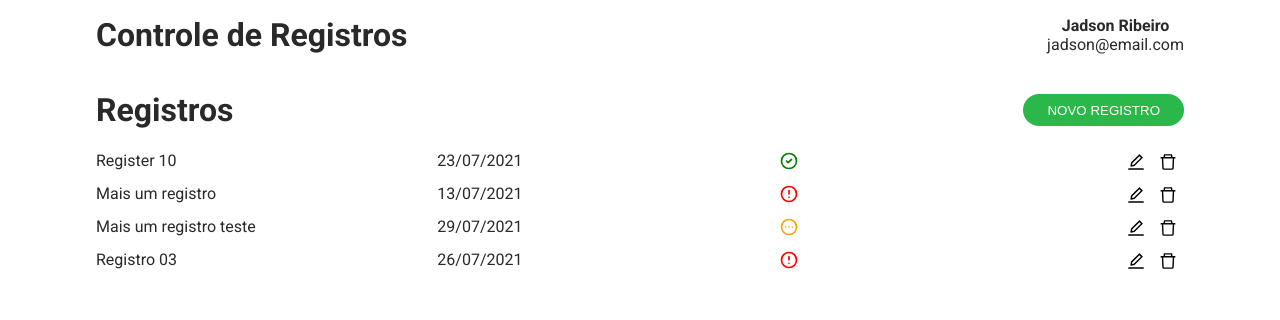
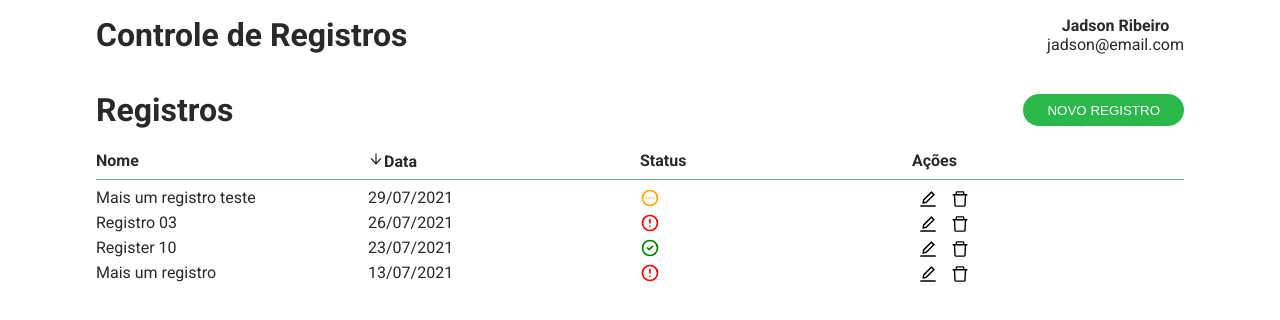
Before and after one commit to JadsonRibeiro/challenge-vix, a Next.js app: page /registers in a window 1280 px wide. Shown: the top 320 px of the page. Built offline with nearby package versions, Linux system fonts and the light colour scheme; data requests are answered from the project's data file.

Commit message:
Ordering registers

```diff
--- a/src/pages/index.tsx
+++ b/src/pages/index.tsx
@@ -1,8 +1,6 @@
-import styles from '../styles/Home.module.css'
-
 export default function Home() {
   return (
-    <div className={styles.container}>
+    <div>
       <h1>Hello World</h1>
     </div>
   )
--- a/src/pages/registers/index.tsx
+++ b/src/pages/registers/index.tsx
@@ -1,7 +1,7 @@
 import { GetServerSideProps } from "next";
 import Link from "next/link";
 import { useState } from "react";
-import { AiOutlineDelete, AiOutlineEdit } from "react-icons/ai"
+import { AiOutlineDelete, AiOutlineEdit, AiOutlineArrowDown, AiOutlineArrowUp } from "react-icons/ai"
 import { HiOutlineDotsCircleHorizontal, HiOutlineExclamationCircle, HiOutlineCheckCircle } from "react-icons/hi"
 
 import { Button } from "../../components/Button";
@@ -11,7 +11,7 @@ import { api } from "../../services/api";
 
 import { Register } from "../../types";
 
-import styles from "./home.module.scss";
+import styles from "./registers.module.scss";
 
 interface RegistersPageProps {
   registers: Register[]
@@ -25,6 +25,7 @@ const StatusICon = {
 
 export default function RegistersPage({ registers: loadedRegisters }: RegistersPageProps) {
   const [registers, setRegisters] = useState(loadedRegisters);
+  const [orderDirection, setorderDirection] = useState('desc');
 
   async function handleDeteleRegister(registerID: number) {
     const deleteRegister = confirm('Tem certeza que deseja excluir esse registro?');
@@ -44,6 +45,21 @@ export default function RegistersPage({ registers: loadedRegisters }: RegistersP
       console.log('Erro ao excluir registro', error);
     }
   }
+
+  function reorderRegisters() {
+    const registersCopy = [...registers];
+
+    const reorderedRegisters = registersCopy.sort((a, b) => {
+      if(orderDirection === 'asc')
+        return new Date(b.date).getTime() - new Date(a.date).getTime();
+      else
+        return new Date(a.date).getTime() - new Date(b.date).getTime();
+      });
+
+    setorderDirection(direction => direction === 'asc' ? 'desc' : 'asc');
+    setRegisters(reorderedRegisters);
+  }
+
   return (
     <>
       <Header />
@@ -57,12 +73,24 @@ export default function RegistersPage({ registers: loadedRegisters }: RegistersP
 
         {registers.length > 0 ? (
           <div className={styles.list}>
+            <div className={styles.listHeader}>
+              <span>Nome</span>
+              <span className={styles.orderableItem}>
+                {orderDirection === 'desc'
+                  ? <AiOutlineArrowDown onClick={reorderRegisters}/>
+                  : <AiOutlineArrowUp onClick={reorderRegisters}/>
+                }
+                Data
+              </span>
+              <span>Status</span>
+              <span>Ações</span>
+            </div>
             {registers.map(register => (
-              <div key={register.id} className={styles.item}>
+              <div key={register.id} className={styles.listItem}>
                 <span className={styles.name}>{register.name}</span>
                 <span>{new Intl.DateTimeFormat('pt-BR').format(new Date(register.date))}</span>
                 <span>{StatusICon[register.status]}</span>
-                <div className={styles.actions}>
+                <span className={styles.actions}>
                   <button>
                     <Link href={`/registers/edit/${register.id}`}><a>
                       <AiOutlineEdit size={20} />
@@ -73,7 +101,7 @@ export default function RegistersPage({ registers: loadedRegisters }: RegistersP
                   >
                     <AiOutlineDelete size={20} />
                   </button>
-                </div>
+                </span>
               </div>
             ))}
           </div>
@@ -87,7 +115,12 @@ export default function RegistersPage({ registers: loadedRegisters }: RegistersP
 
 export const getServerSideProps: GetServerSideProps<RegistersPageProps> = async () => {
   let registers: Register[] = [];
-  const response = await api.get("/registers");
+  const response = await api.get("/registers", {
+    params: {
+      _sort: 'date',
+      _order: 'desc'
+    }
+  });
 
   if(response.data)
     registers = response.data;
--- a/src/pages/registers/home.module.scss
+++ b/src/pages/registers/registers.module.scss
@@ -12,7 +12,28 @@
   }
 
   .list {
-    .item {
+    .listHeader {
+      display: flex;
+      justify-content: space-between;
+      align-items: center;
+      margin-bottom: 0.5rem;
+      padding-bottom: 0.5rem;
+
+      border-bottom: 1px solid var(--green-400);
+
+      span {
+        font-weight: bold;
+        flex: 1;
+
+        &.orderableItem {
+          svg {
+            cursor: pointer;
+          }
+        }
+      }
+    }
+
+    .listItem {
       display: flex;
       justify-content: space-between;
 
```
